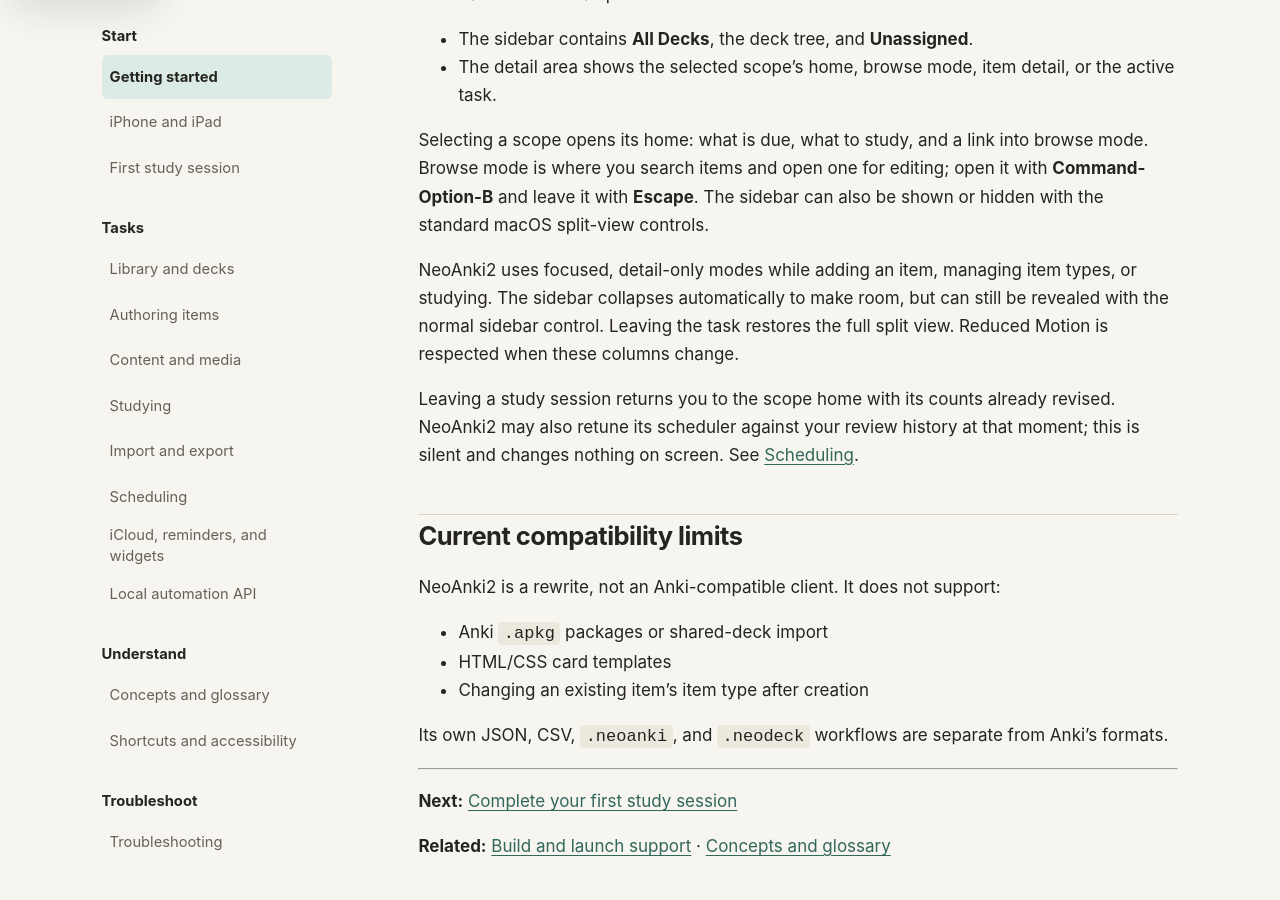
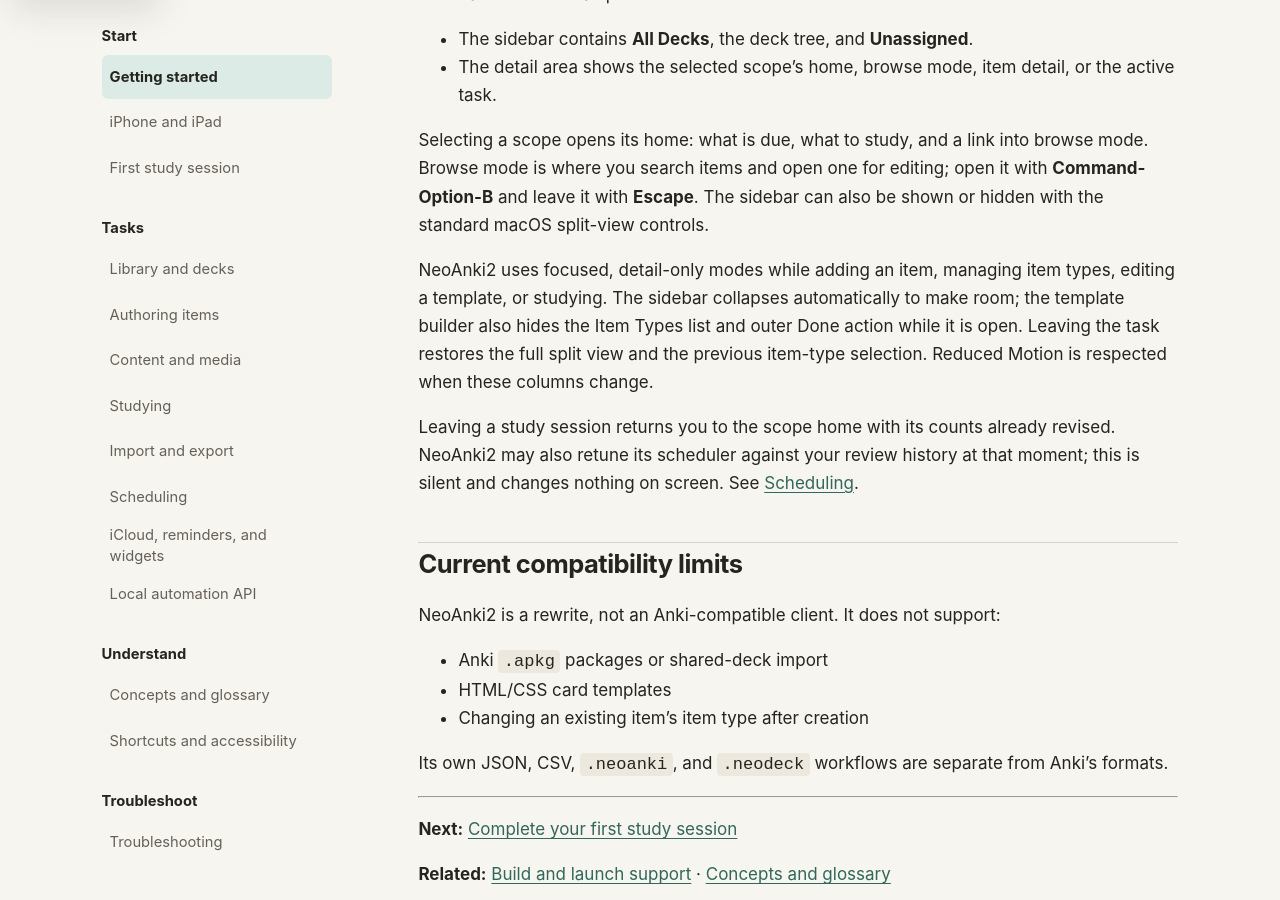
Before and after one commit to neoanki2/neoanki2, a Jekyll site: the page built from docs/user/getting-started.md, in a window 1280 px wide and 900 px high, scrolled down 7279 px. Built offline with Jekyll 4.4.1, drawn with Linux system fonts in a browser that asks for light colours.

Commit message:
Fix focused template editor entry

```diff
--- a/docs/user/getting-started.md
+++ b/docs/user/getting-started.md
@@ -281,9 +281,11 @@
 also be shown or hidden with the standard macOS split-view controls.
 
 NeoAnki2 uses focused, detail-only modes while adding an item, managing item
-types, or studying. The sidebar collapses automatically to make room, but can
-still be revealed with the normal sidebar control. Leaving the task restores
-the full split view. Reduced Motion is respected when these columns change.
+types, editing a template, or studying. The sidebar collapses automatically to
+make room; the template builder also hides the Item Types list and outer Done
+action while it is open. Leaving the task restores the full split view and the
+previous item-type selection. Reduced Motion is respected when these columns
+change.
 
 Leaving a study session returns you to the scope home with its counts already
 revised. NeoAnki2 may also retune its scheduler against your review history at
```
Also changed, not shown: 1 other file.
